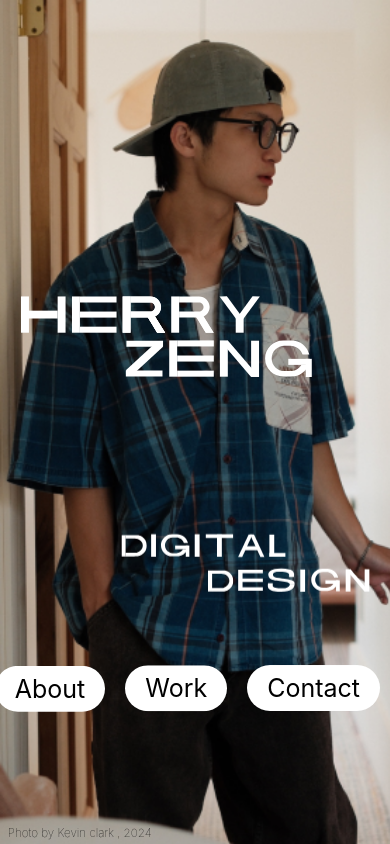
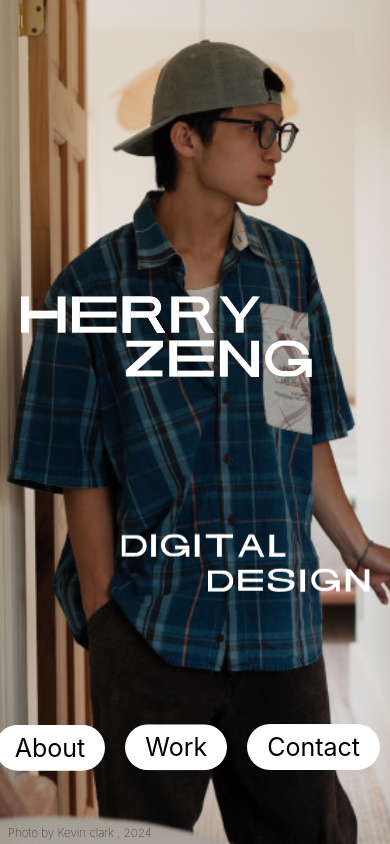
Before and after one commit to HerryZeng0426/herry_portfolio, a React (Create React App) app: page /herry in a window 390 px wide. Built offline with nearby package versions, Linux system fonts and the light colour scheme.

Commit message:
更新內容描述

```diff
--- a/src/components/Main_page/Main_page.css
+++ b/src/components/Main_page/Main_page.css
@@ -196,7 +196,7 @@
         /* 每個選項之間的間距 */
         position: absolute;
         right: 0;
-        bottom: 30vw;
+        bottom: 15vw;
         z-index: 15;
         padding: 10px;
 
```
